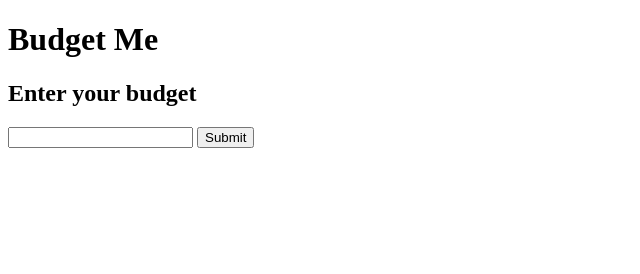
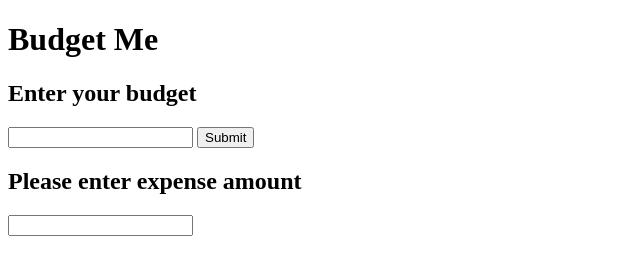
Before and after one commit to michellewong27/budgetapp, a plain HTML site: page index.html in a window 1280 px wide. Shown: the whole page, without its empty margins (0-640 px from the left). Drawn offline with Linux system fonts and the light colour scheme.

Commit message:
Expense form input

```diff
--- a/index.html
+++ b/index.html
@@ -15,6 +15,10 @@
                 <button type="submit">Submit</button>
             </form>
         </div>
+        <div>
+            <h2>Please enter expense amount</h2>
+            <input type="number" class="expense-input" id="expense-input">
+        </div>
     <script src="main.js"></script>
     </body>
 </html>
```
